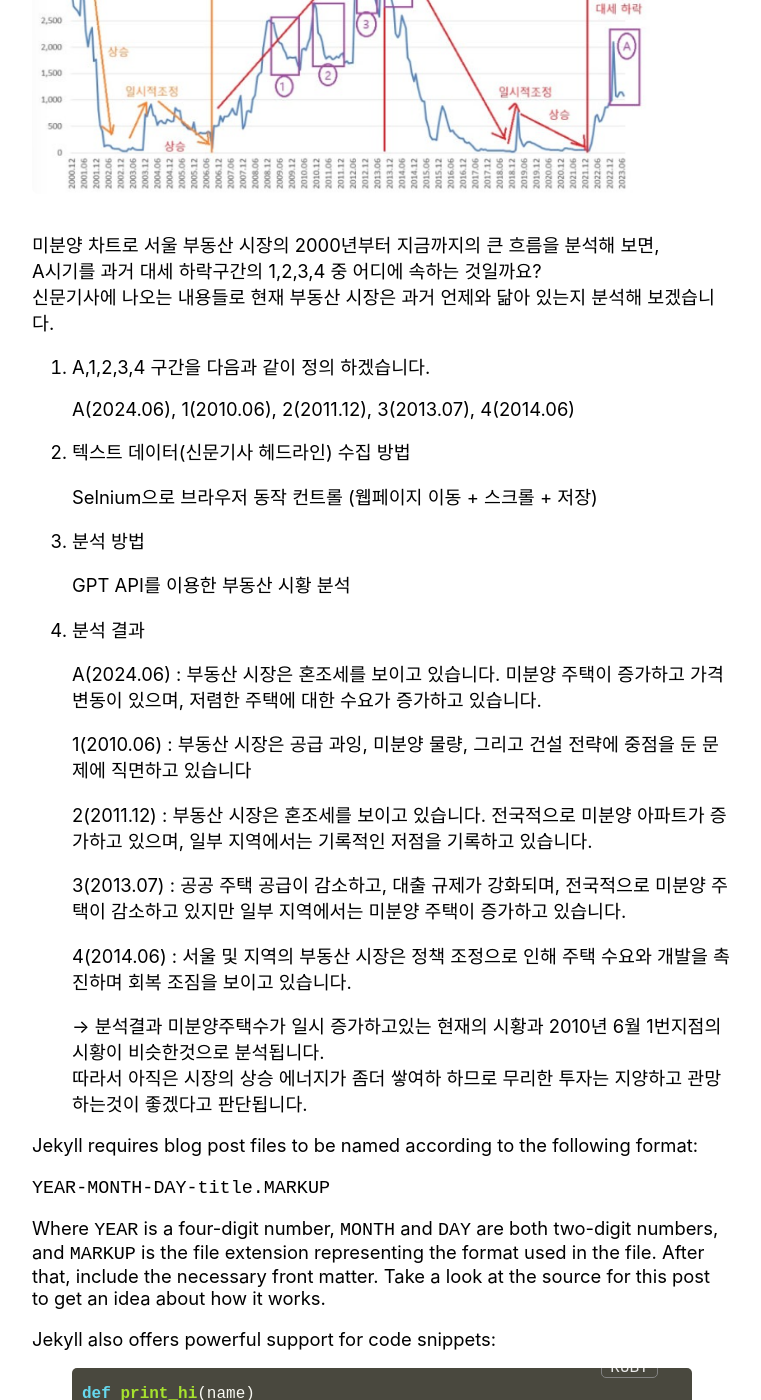
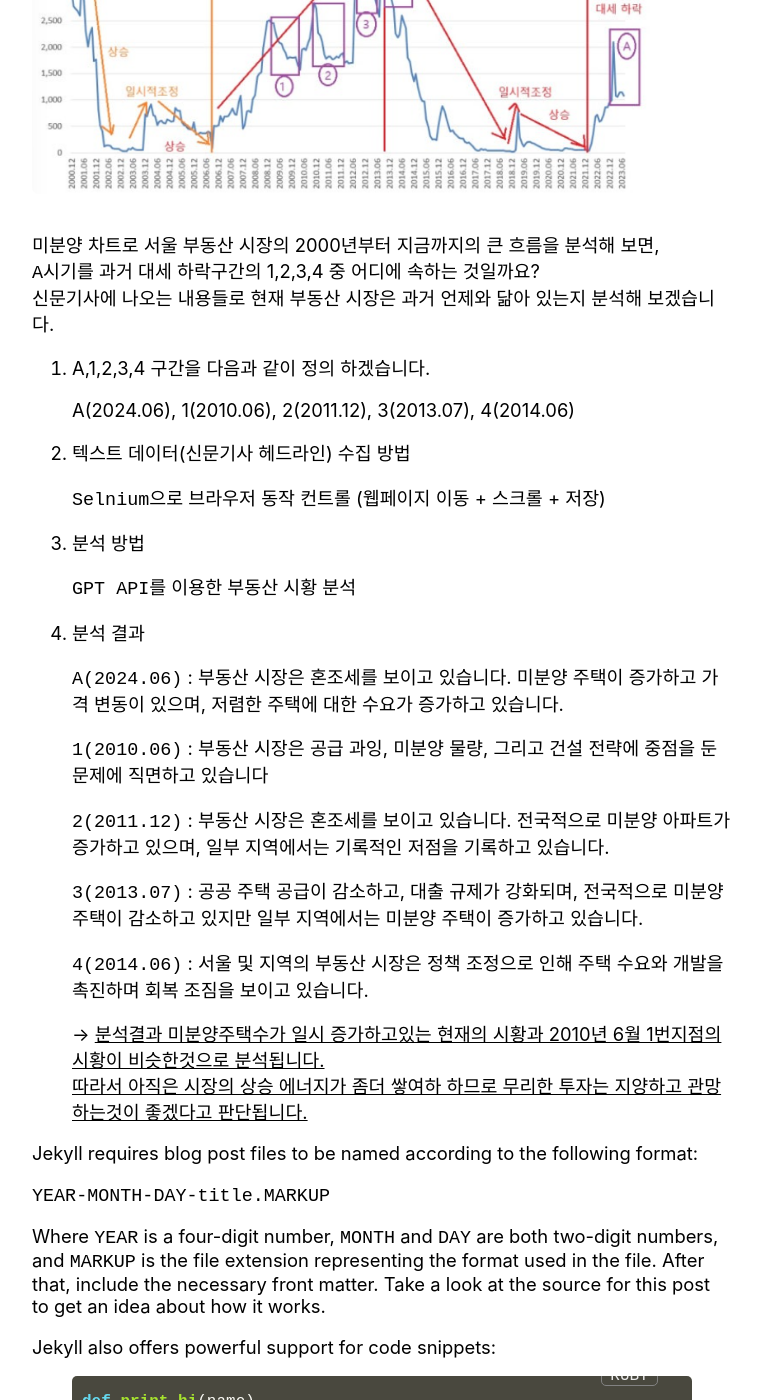
Before and after one commit to Timeleeh/skkufinal.github.io, a Jekyll site: the page built from _posts/2024-06-18-미분양 주택수와 주택가격 상관관계.md, in a window 1280 px wide and 1400 px high, scrolled down 1505 px. Shown: the whole window, without its empty margins (258-1019 px from the left). Built offline with Jekyll 4.4.1, drawn with Linux system fonts in a browser that asks for light colours; nearby versions of some CDN libraries; comment, search, counter and statistics services are not loaded.

```diff
--- a/_posts/2024-06-18-미분양 주택수와 주택가격 상관관계.md
+++ b/_posts/2024-06-18-미분양 주택수와 주택가격 상관관계.md
@@ -39,7 +39,7 @@ categories: jekyll update
 ![Seoul Image](https://github.com/Timeleeh/skkufinal.github.io/blob/main/seoul.png?raw=true)
 <br>
 미분양 차트로 서울 부동산 시장의 2000년부터 지금까지의 큰 흐름을 분석해 보면,<br>
-A시기를 과거 대세 하락구간의 1,2,3,4 중 어디에 속하는 것일까요?<br>
+`A`시기를 과거 대세 하락구간의 1,2,3,4 중 어디에 속하는 것일까요?<br>
 신문기사에 나오는 내용들로 현재 부동산 시장은 과거 언제와 닮아 있는지 분석해 보겠습니다.<br>
 
  1. A,1,2,3,4 구간을 다음과 같이 정의 하겠습니다.
@@ -48,26 +48,26 @@ A시기를 과거 대세 하락구간의 1,2,3,4 중 어디에 속하는 것일
 
 2. 텍스트 데이터(신문기사 헤드라인) 수집 방법
 
-   Selnium으로 브라우저 동작 컨트롤 (웹페이지 이동 + 스크롤 + 저장)
+   `Selnium`으로 브라우저 동작 컨트롤 (웹페이지 이동 + 스크롤 + 저장)
 
 3. 분석 방법
 
-   GPT API를 이용한 부동산 시황 분석
+   `GPT API`를 이용한 부동산 시황 분석
 
 4. 분석 결과
 
-   A(2024.06) : 부동산 시장은 혼조세를 보이고 있습니다. 미분양 주택이 증가하고 가격 변동이 있으며, 저렴한 주택에 대한 수요가 증가하고 있습니다.
+   `A(2024.06)` : 부동산 시장은 혼조세를 보이고 있습니다. 미분양 주택이 증가하고 가격 변동이 있으며, 저렴한 주택에 대한 수요가 증가하고 있습니다.
 
-   1(2010.06) : 부동산 시장은 공급 과잉, 미분양 물량, 그리고 건설 전략에 중점을 둔 문제에 직면하고 있습니다
+   `1(2010.06)` : 부동산 시장은 공급 과잉, 미분양 물량, 그리고 건설 전략에 중점을 둔 문제에 직면하고 있습니다
 
-   2(2011.12) : 부동산 시장은 혼조세를 보이고 있습니다. 전국적으로 미분양 아파트가 증가하고 있으며, 일부 지역에서는 기록적인 저점을 기록하고 있습니다.
+   `2(2011.12)` : 부동산 시장은 혼조세를 보이고 있습니다. 전국적으로 미분양 아파트가 증가하고 있으며, 일부 지역에서는 기록적인 저점을 기록하고 있습니다.
 
-   3(2013.07) : 공공 주택 공급이 감소하고, 대출 규제가 강화되며, 전국적으로 미분양 주택이 감소하고 있지만 일부 지역에서는 미분양 주택이 증가하고 있습니다.
+   `3(2013.07)` : 공공 주택 공급이 감소하고, 대출 규제가 강화되며, 전국적으로 미분양 주택이 감소하고 있지만 일부 지역에서는 미분양 주택이 증가하고 있습니다.
 
-   4(2014.06) : 서울 및 지역의 부동산 시장은 정책 조정으로 인해 주택 수요와 개발을 촉진하며 회복 조짐을 보이고 있습니다.
+   `4(2014.06)` : 서울 및 지역의 부동산 시장은 정책 조정으로 인해 주택 수요와 개발을 촉진하며 회복 조짐을 보이고 있습니다.
 
-   → 분석결과 미분양주택수가 일시 증가하고있는 현재의 시황과 2010년 6월 1번지점의 시황이 비슷한것으로 분석됩니다.<br>
-     따라서 아직은 시장의 상승 에너지가 좀더 쌓여하 하므로 무리한 투자는 지양하고 관망하는것이 좋겠다고 판단됩니다.
+   → <u>분석결과 미분양주택수가 일시 증가하고있는 현재의 시황과 2010년 6월 1번지점의 시황이 비슷한것으로 분석됩니다.</u><br>
+     <u>따라서 아직은 시장의 상승 에너지가 좀더 쌓여하 하므로 무리한 투자는 지양하고 관망하는것이 좋겠다고 판단됩니다.</u>
 
 
 Jekyll requires blog post files to be named according to the following format:
```
